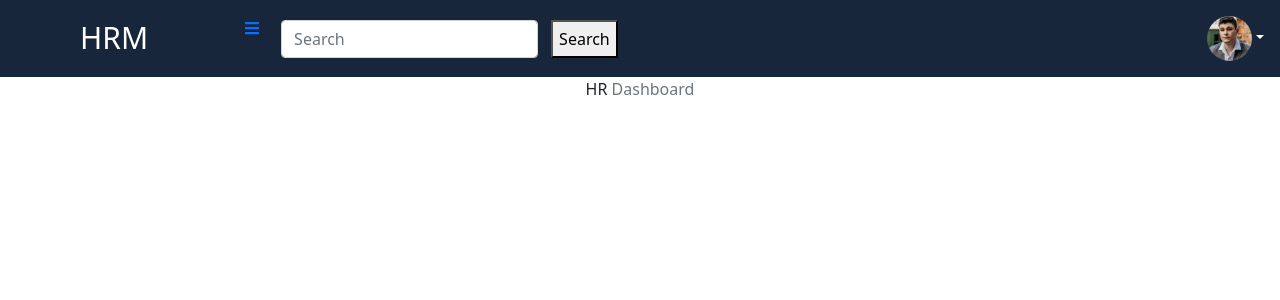
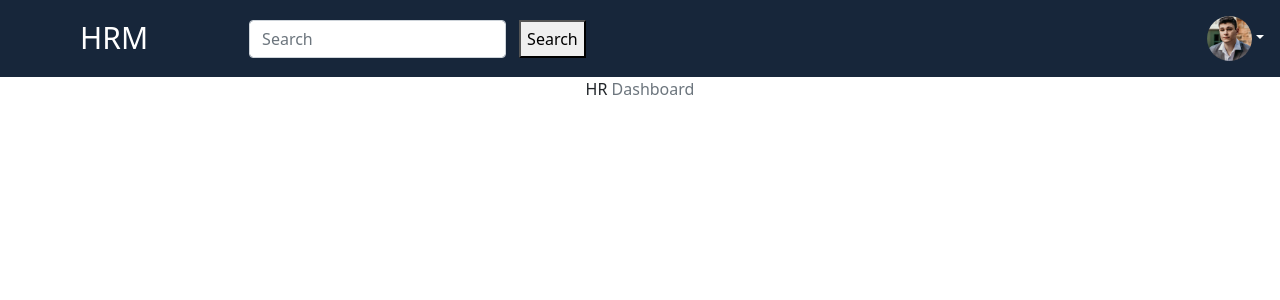
Before and after one commit to LeadTronics/hrm-lt, a React (Create React App) app: page /dashboard in a window 1280 px wide. Shown: the top 300 px of the page. Built offline with nearby package versions, Linux system fonts and the light colour scheme.

Commit message:
offcanvas removed

```diff
--- a/src/Components/Topbar/Topbar.js
+++ b/src/Components/Topbar/Topbar.js
@@ -1,20 +1,13 @@
 import React from 'react'
 import '../Components.css'
-import { Navbar, Nav, NavDropdown } from 'react-bootstrap'
+import { Navbar, NavDropdown } from 'react-bootstrap'
 import profile from '../../assets/images/profile.jpg'
-import { FaBars } from 'react-icons/fa'
-import { AiTwotoneHome, AiFillCalendar } from 'react-icons/ai'
-import { MdPeopleAlt } from 'react-icons/md'
-import { Link } from 'react-router-dom'
-import { RiTaskFill } from 'react-icons/ri'
-
 const Topbar = () => {
     return (
         <div className="Navbar-Style">
             <Navbar expand={false}>
                 <div className='d-flex'>
                     <Navbar.Brand className="Dash-logo">HRM</Navbar.Brand>
-                    <Link className='me-3' data-bs-toggle="offcanvas" to="#offcanvasExample" role="button"><FaBars /></Link>
                     <form className="d-flex">
                         <input
                             type="search"
```
